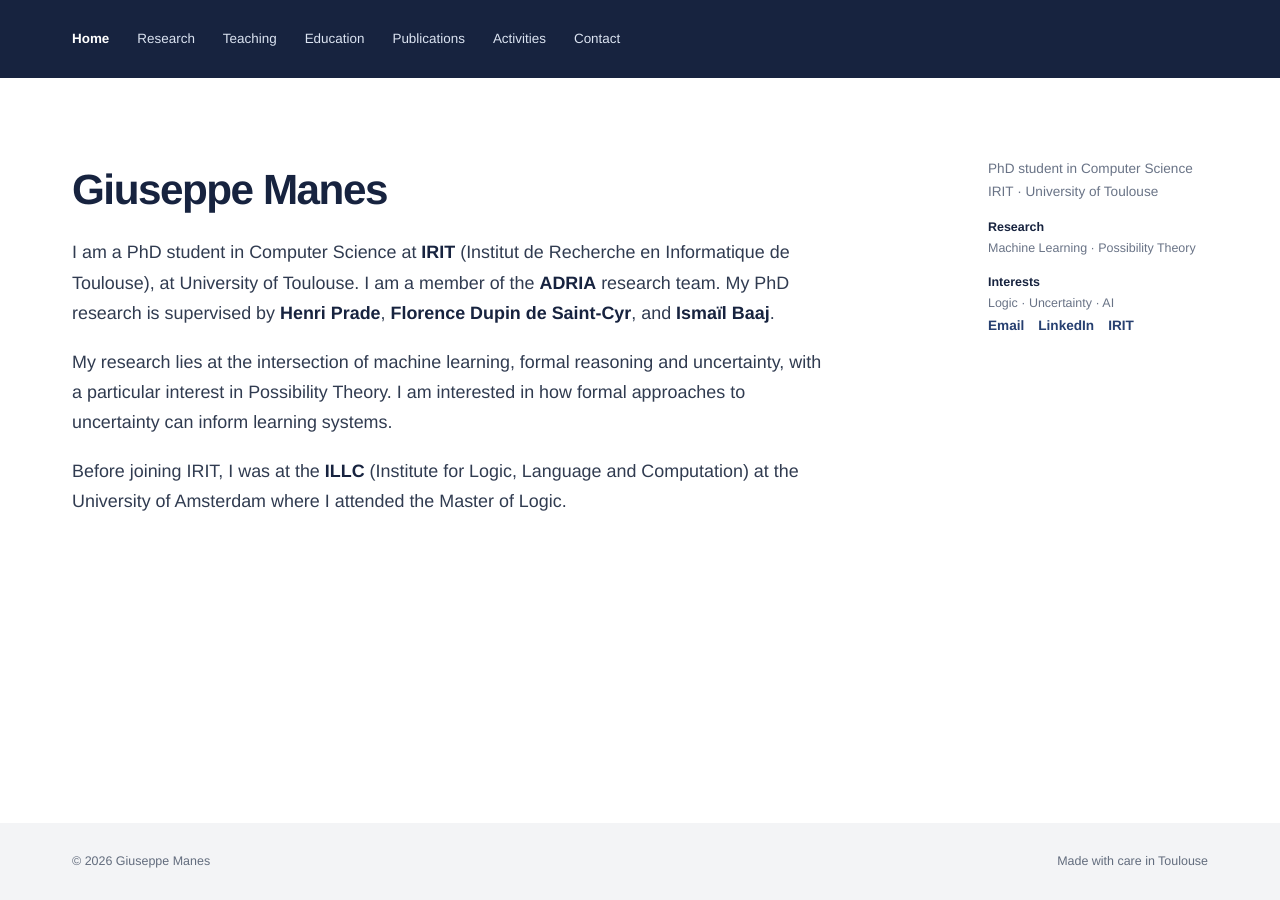
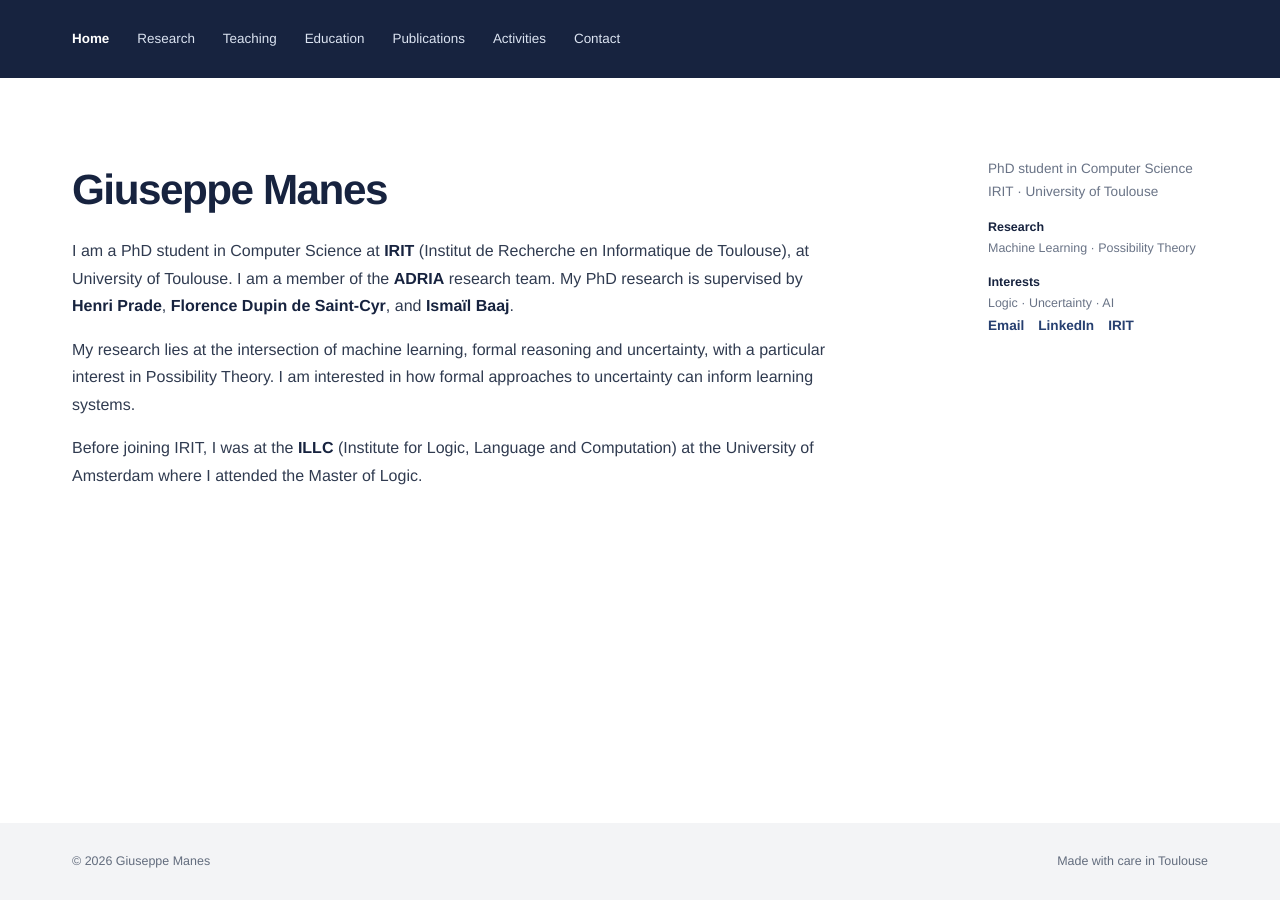
Before and after one commit to gmanes-1/gmanes-1.github.io, a Jekyll site: the page built from index.md, in a window 1280 px wide. Built offline with Jekyll 4.4.1, drawn with Linux system fonts in a browser that asks for light colours.

Commit message:
Fix homepage sidebar and consistent text sizing

```diff
--- a/assets/css/style.css
+++ b/assets/css/style.css
@@ -174,3 +174,30 @@ body a:not(nav a){
 body a:not(nav a):hover{
   color:#354d78;
 }
+
+/* Homepage layout and typography corrections */
+main.home-grid{
+  display:grid;
+  grid-template-columns:minmax(0,1fr) 220px;
+  column-gap:clamp(48px,7vw,112px);
+  align-items:start;
+}
+.home-grid>section{
+  min-width:0;
+  max-width:900px;
+}
+.home-grid>section .lead,
+.home-grid>section .intro{
+  font-size:1rem;
+  line-height:1.72;
+}
+.home-grid>.sidebar-info{
+  display:block;
+  width:100%;
+  max-width:220px;
+  min-width:0;
+}
+@media(max-width:760px){
+  main.home-grid{grid-template-columns:minmax(0,1fr);row-gap:34px}
+  .home-grid>.sidebar-info{max-width:300px}
+}
```
